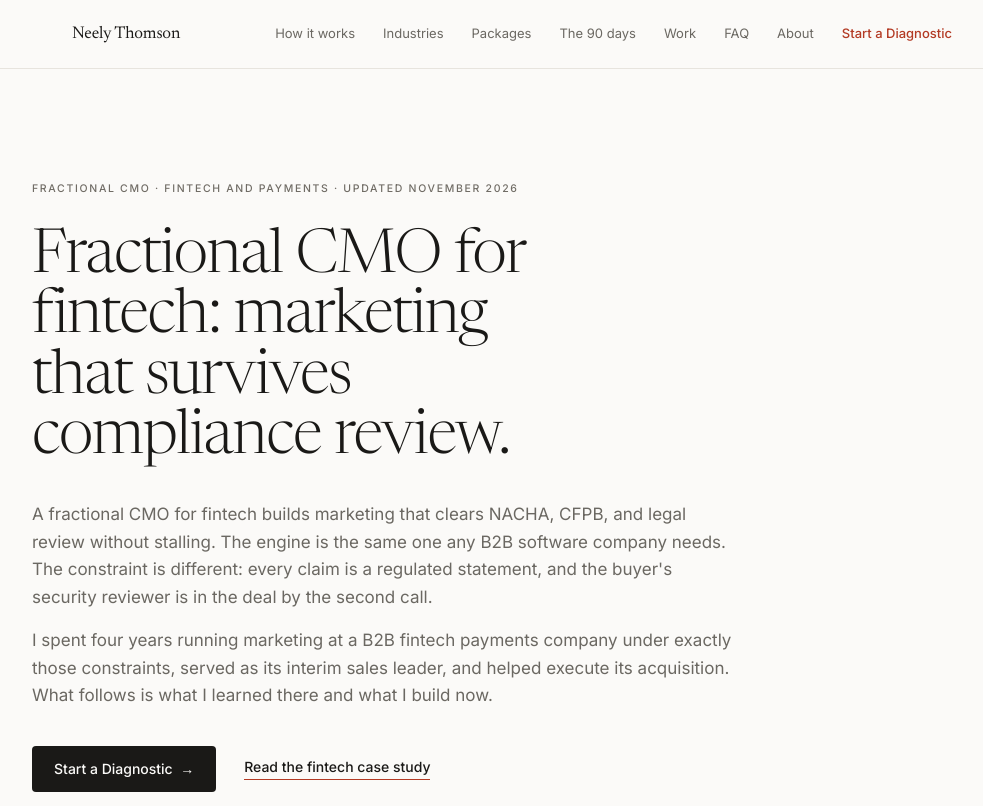
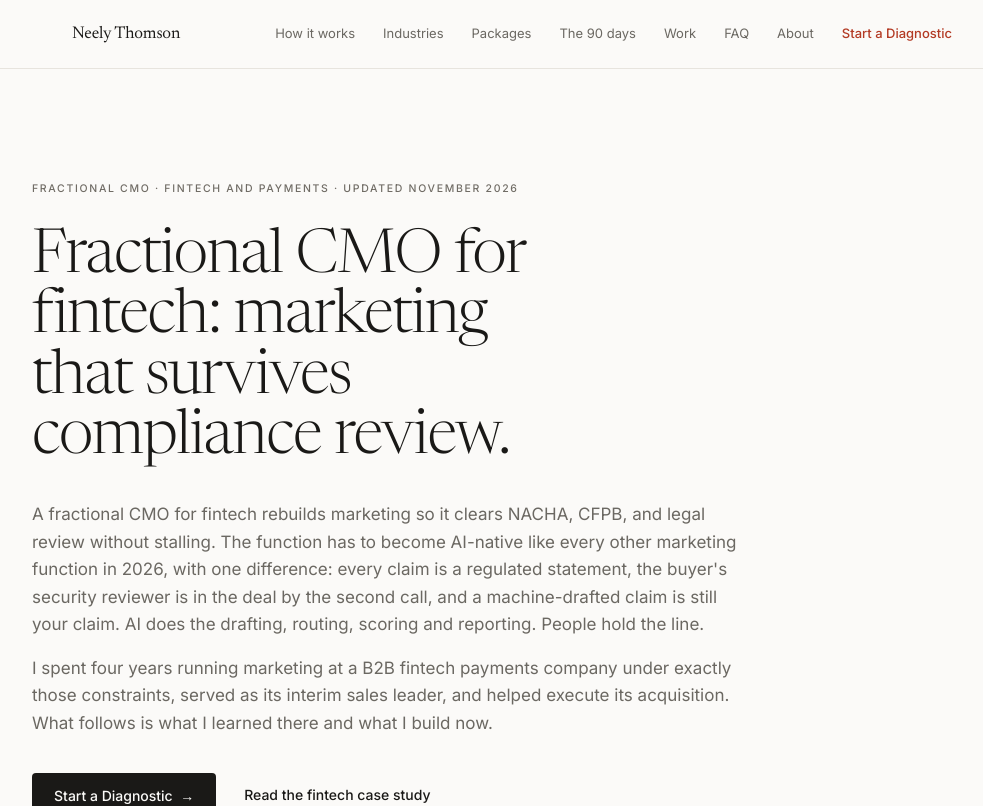
Before and after one commit to neelythomson/neelythomson-site, a Next.js app: page /fractional-cmo-fintech in a window 1280 px wide. Shown: the top 806 px of the page, without its empty margins (128-1111 px from the left). Built offline with nearby package versions, Linux system fonts and the light colour scheme.

Commit message:
Reposition: fintech page lead

```diff
--- a/src/app/fractional-cmo-fintech/page.tsx
+++ b/src/app/fractional-cmo-fintech/page.tsx
@@ -109,7 +109,7 @@ const faq = [
   },
   {
     q: "How does the fractional CMO engagement process work?",
-    a: "Two weeks for the Diagnostic, which audits your stack, funnel economics, and team and returns a findings document, a board one-pager, and a priced proposal. Ninety days for the build, with a fixed scope and a fixed end date, in your own tools. A named person on your team runs the engine afterward, and the engagement is designed to end rather than roll into a retainer.",
+    a: "Two weeks for the Diagnostic, which audits your stack, funnel economics, and team and returns a findings document, a board one-pager, and a priced proposal. Ninety days for the build, with a fixed scope and a fixed end date, in your own tools. A named person on your team runs the function afterward. The build has a fixed end date; an advisory seat after it is your call.",
   },
   {
     q: "Do you work as a fractional CMO for credit unions and banks?",
@@ -188,11 +188,13 @@ export default function FractionalCMOFintech() {
               Fractional CMO for fintech: marketing that survives compliance review.
             </h1>
             <p className="measure text-[17px] leading-[1.62] text-muted">
-              A fractional CMO for fintech builds marketing that clears NACHA,
-              CFPB, and legal review without stalling. The engine is the same
-              one any B2B software company needs. The constraint is different:
-              every claim is a regulated statement, and the buyer&apos;s
-              security reviewer is in the deal by the second call.
+              A fractional CMO for fintech rebuilds marketing so it clears
+              NACHA, CFPB, and legal review without stalling. The function has
+              to become AI-native like every other marketing function in 2026,
+              with one difference: every claim is a regulated statement, the
+              buyer&apos;s security reviewer is in the deal by the second call,
+              and a machine-drafted claim is still your claim. AI does the
+              drafting, routing, scoring and reporting. People hold the line.
             </p>
             <p className="measure mt-4 text-[17px] leading-[1.62] text-muted">
               I spent four years running marketing at a B2B fintech payments
```
